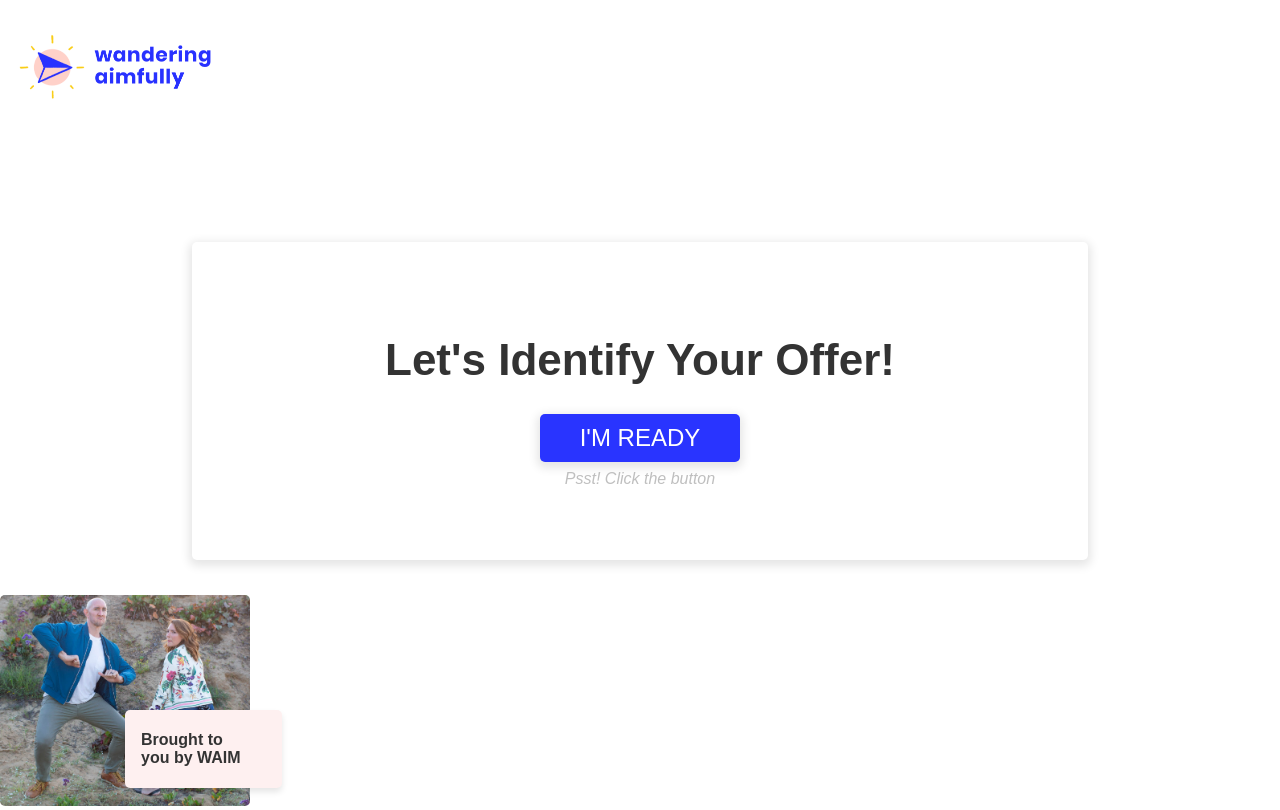
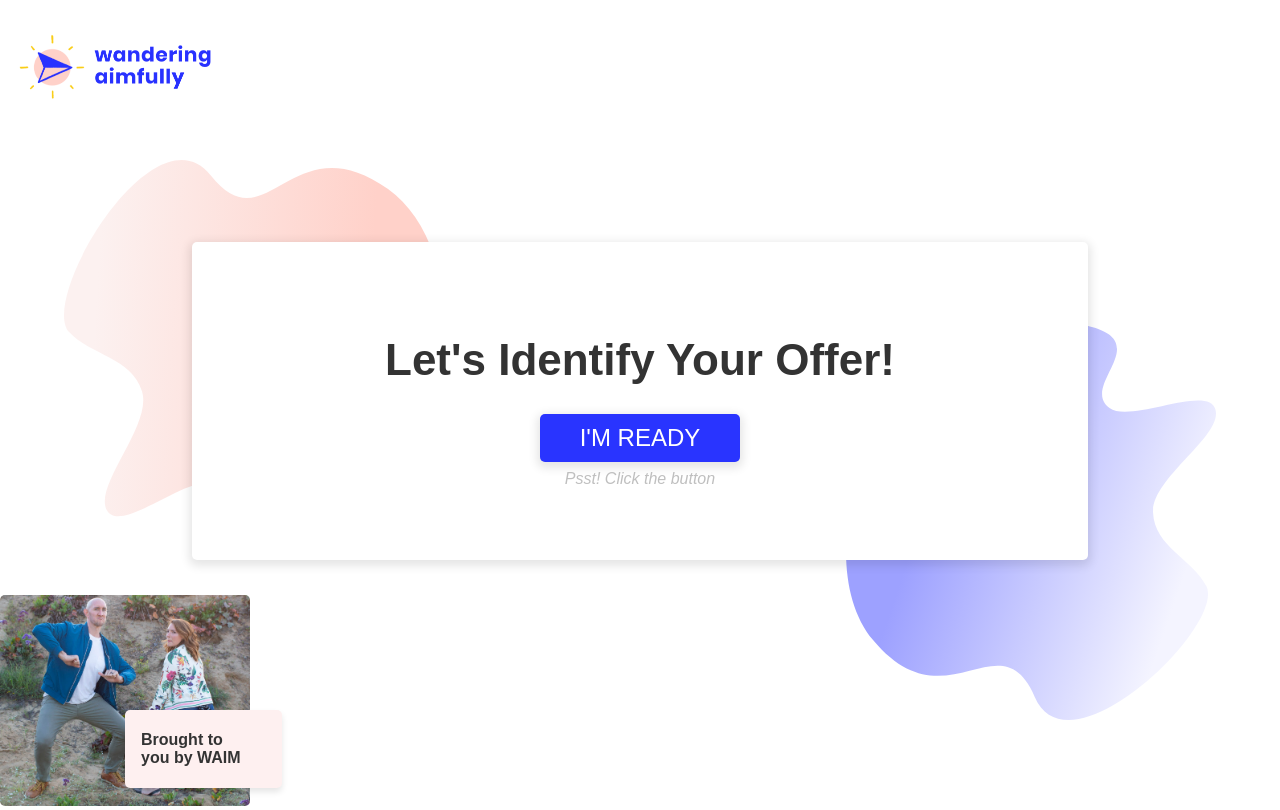
Before and after one commit to dock90/sherlock, a Next.js app: page / in a window 1280 px wide. Built offline with nearby package versions, Linux system fonts and the light colour scheme.

Commit message:
First pass at updating mobile styles

```diff
--- a/components/interest.js
+++ b/components/interest.js
@@ -12,7 +12,7 @@ const Container = styled.div`
   input {
     display: grid;
     margin: 2rem auto 0 auto;
-    min-width: 600px;
+    width: 60vw;
   }
 `
 
@@ -20,7 +20,7 @@ const Labels = styled.div`
   display: grid;
   grid-template-columns: 1fr 1fr;
   margin: 0 auto 2rem auto;
-  width: 600px;
+  width: 60vw;
 
   p:nth-child(1) {
     justify-self: start;
--- a/components/scalability.js
+++ b/components/scalability.js
@@ -12,7 +12,7 @@ const Container = styled.div`
   input {
     display: grid;
     margin: 2rem auto 0 auto;
-    min-width: 600px;
+    width: 60vw;
   }
 `
 
@@ -20,7 +20,7 @@ const Labels = styled.div`
   display: grid;
   grid-template-columns: 1fr 1fr;
   margin: 0 auto 2rem auto;
-  width: 600px;
+  width: 60vw;
 
   p:nth-child(1) {
     justify-self: start;
--- a/components/validation.js
+++ b/components/validation.js
@@ -12,7 +12,7 @@ const Container = styled.div`
   input {
     display: grid;
     margin: 2rem auto 0 auto;
-    min-width: 600px;
+    width: 60vw;
   }
 `
 
@@ -20,7 +20,7 @@ const Labels = styled.div`
   display: grid;
   grid-template-columns: 1fr 1fr;
   margin: 0 auto 2rem auto;
-  width: 600px;
+  width: 60vw;
 
   p:nth-child(1) {
     justify-self: start;
--- a/pages/_app.js
+++ b/pages/_app.js
@@ -15,6 +15,7 @@ const GlobalStyle = createGlobalStyle`
     padding: 0;
     box-sizing: border-box;
     font-family: "Poppins", sans-serif;
+    overflow: hidden;
   }
 
   h1 {
--- a/pages/index.js
+++ b/pages/index.js
@@ -33,6 +33,7 @@ const Body = styled.div`
   border: none;
   border-radius: 5px;
   width: 60vw;
+  background: #FFFFFF;
 
   button {
     background: ${({ theme }) => theme.colors.primary};
@@ -44,6 +45,30 @@ const Body = styled.div`
     border: none;
     border-radius: 5px;
     box-shadow: 0 3px 10px 3px rgba(0,0,0,0.1)
+  }
+`
+
+const LeftShape = styled.img`
+  position: absolute;
+  top: 20%;
+  left: 5%;
+  height: 400px;
+  z-index: -1;
+
+  @media only screen and (max-width: 760px) {
+    display: none;
+  }
+`
+
+const RightShape = styled.img`
+  position: absolute;
+  top: 40%;
+  right: 5%;
+  height: 400px;
+  z-index: -1;
+
+  @media only screen and (max-width: 760px) {
+    display: none;
   }
 `
 
@@ -74,23 +99,10 @@ const BroughtBy = styled.div`
     }
   }
 
-  @media only screen and (max-width: 600px) {
+  @media only screen and (max-width: 760px) {
     display: none;
-}
+  }
 `
-
-// data structure
-// const data = [
-//   {
-//     id: Number,
-//     idea: String,
-//     scalability: Number,
-//     interest: Number,
-//     validation: Number,
-//     revenueGoal: Number,
-//     price: Number
-//   }
-// ]
 
 const Home = () => {
   const [stage, setStage] = useState('start')
@@ -194,6 +206,8 @@ const Home = () => {
             setStage={setStage}
           />
         }
+        <LeftShape src='/bg-shape-now-right.svg' />
+        <RightShape src='/bg-shape-now-left.svg' />
       </Body>
       {stage === 'start' &&
         <BroughtBy>
```
Also changed, not shown: public/bg-shape-now-left.svg (added), public/bg-shape-now-right.svg (added).
